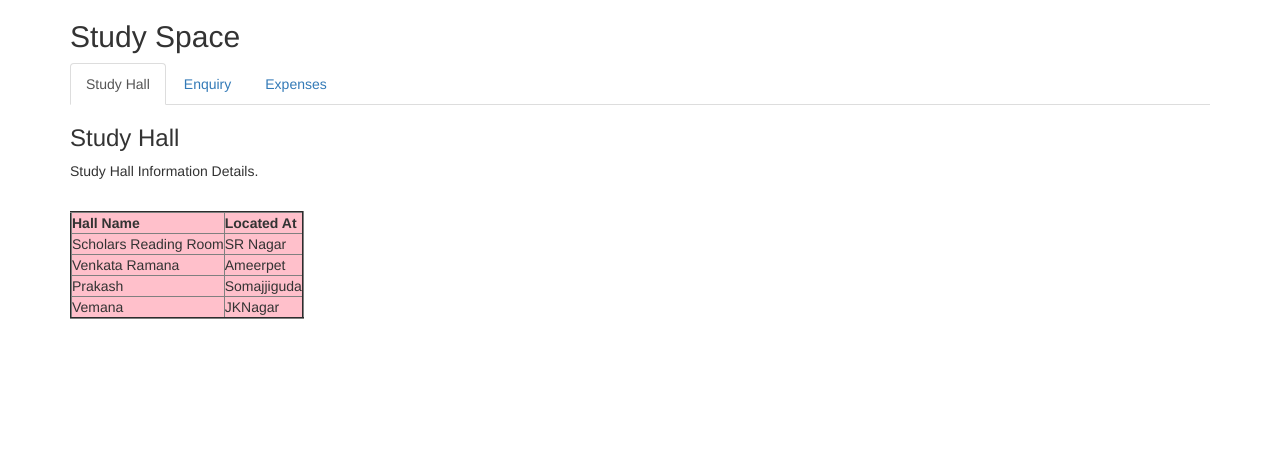
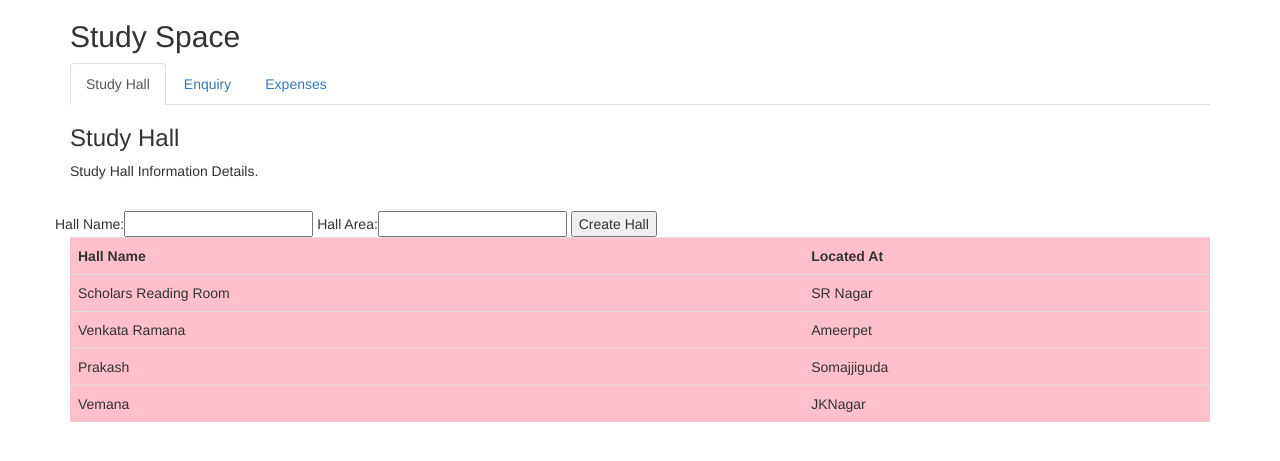
Before and after one commit to divraji/djangobatch6, a Django app: page /index/ in a window 1280 px wide, after a click on "Study Hall". Shown: the top 461 px of the page. Run offline with Django 3.2, Linux system fonts and the light colour scheme; data comes from the database, SQL or seed files in the repository; both versions use the stored data as it was after the commit; some libraries are stand-ins or nearby versions.

Commit message:
tried adding enquiry,but dont know

```diff
--- a/studyspace/app1/templates/app1/index.html
+++ b/studyspace/app1/templates/app1/index.html
@@ -28,17 +28,33 @@
     <div id="menu1" class="tab-pane fade">
       <h3>Study Hall</h3>
       <p>Study Hall Information Details.</p><br>
-      <table border=2>
+      <div class="row">
+        <form method="post">{% csrf_token %}
+          Hall Name:<input type="text" name="hall_name">
+          Hall Area:<input type="text" name="hall_area">
+          <input type="submit" value="Create Hall">
+        </form>
+      </div>
+      <div>
+      <table class = "table">
         <tr><th> Hall Name </th><th> Located At </th> </tr>
       {% for hall in datahalls%}
         <tr><td>{{hall.name}}</td><td>{{hall.area}}</td></tr>
       {% endfor %}
-    </table>
+      </table>
+     </div>
     </div>
     <div id="menu2" class="tab-pane fade">
       <h3>Enquiry</h3>
       <p>Enquiry Details.</p><br>
-      <table border=2>
+       <div class="row">
+        <form method="post">{% csrf_token %}
+          Enquiry Name:<input type="text" name="enq_name">
+          Course:<input type="text" name="course">
+          <input type="submit" value="Create Enquiry">
+        </form>
+      </div>
+      <table class="table">
         <tr><th> Enquiry Name </th><th> Course </th><th> StudentDetails </th> </tr>
       {% for enq in dataenqs %}
         <tr><td>{{enq.name}}</td><td>{{enq.course}}</td><td>{{enq.student}}</td></tr>
@@ -48,7 +64,7 @@
     <div id="menu3" class="tab-pane fade">
       <h3>Expenses</h3>
       <p>Expenses Details.</p><br>
-      <table border=2>
+      <table class="table">
         <tr><th>StudyHall</th><th> Expense Date</th><th> Expense Name </th><th> Description </th><th>Amount</th></tr>
       {% for exp in dataexps%}
          <tr><td>{{exp.studyhall}}</td><td>{{exp.date}}</td><td>{{exp.name}}</td><td>{{exp.desc}}</td><td>{{exp.value}}</td></tr>
--- a/studyspace/app1/views.py
+++ b/studyspace/app1/views.py
@@ -6,6 +6,11 @@ from django.http import HttpResponse
 from app1.models import StudyHall,Expenses,Enquiry
 # Create your views here.
 def viewindex(request):
+	if request.method == "POST":
+		#import pdb;pdb.set_trace()
+		data=request.POST
+		hall=StudyHall(name=data.get("hall_name"),area=data.get("hall_area"))
+		hall.save()
 	studyhalls = StudyHall.objects.all()
 	exp = Expenses.objects.all()
 	enq = Enquiry.objects.all()
```
Also changed, not shown: studyspace/db.sqlite3, 1 other file.
